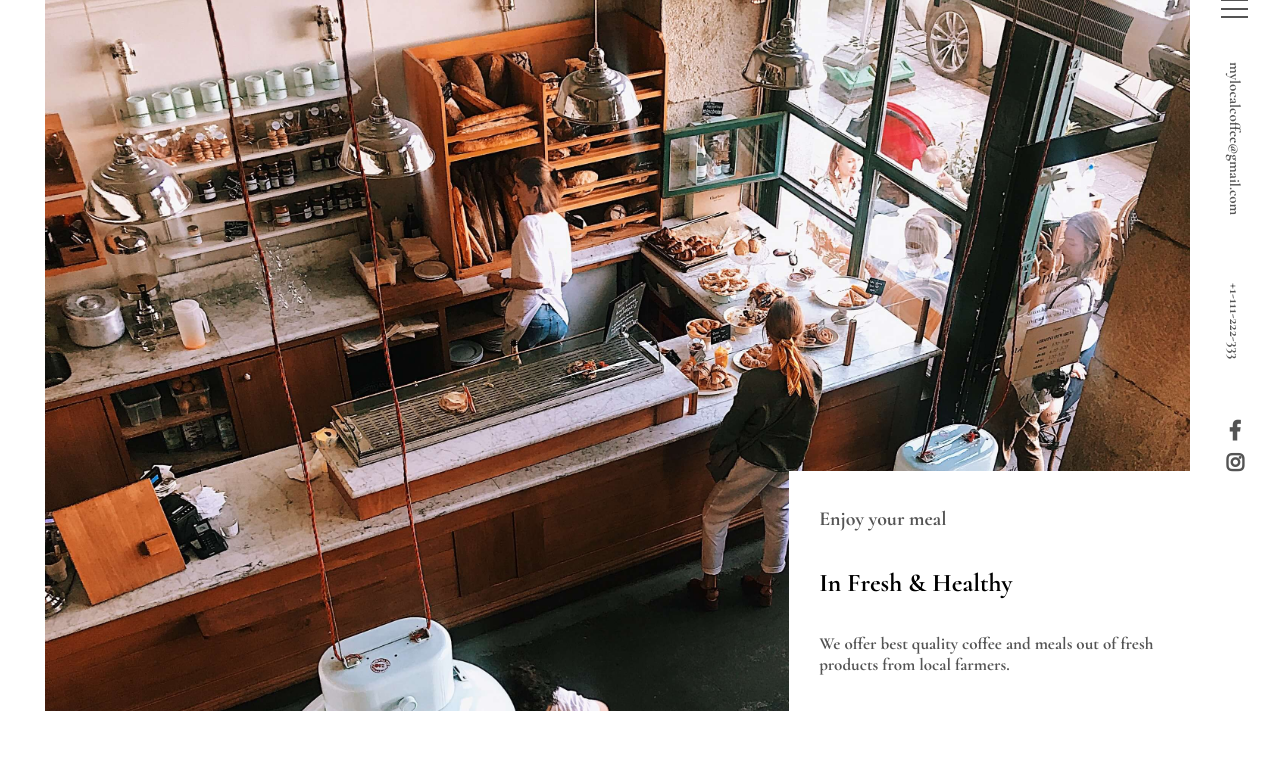
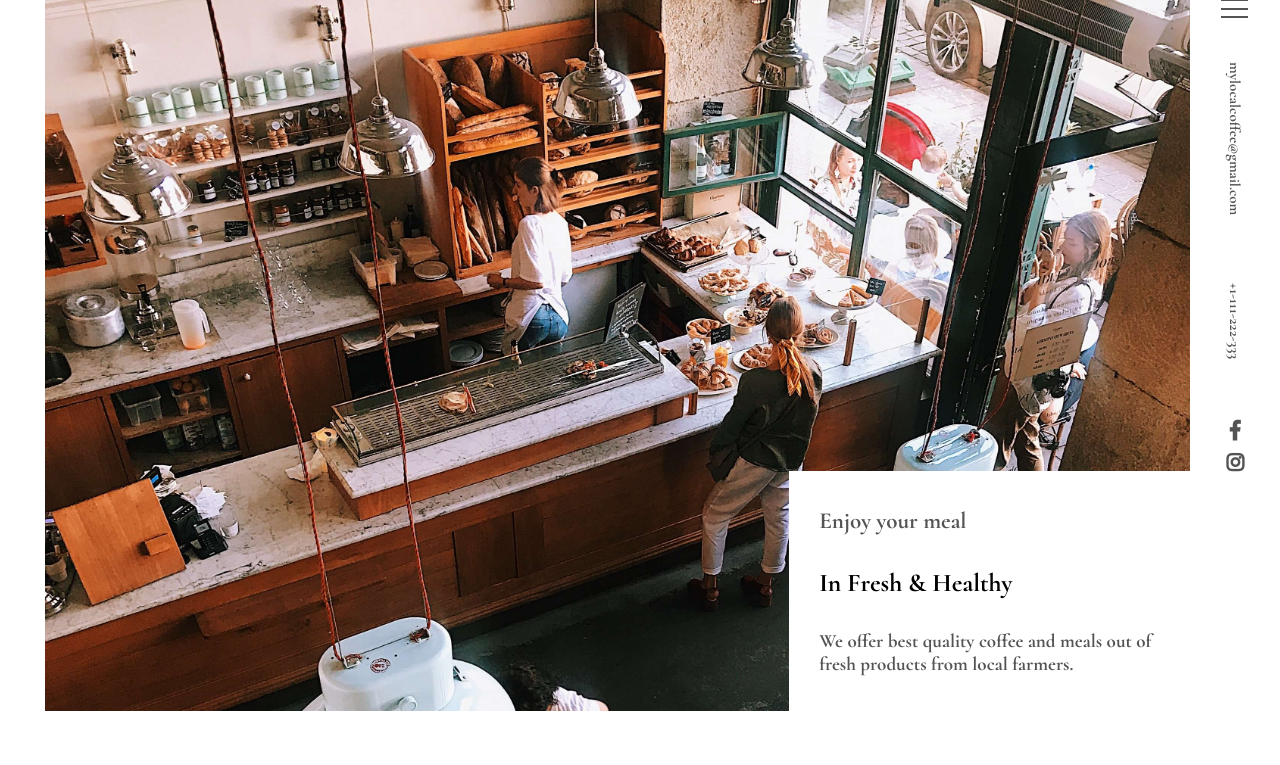
Before and after one commit to GMatorin/LocalCoffee, a PHP site: page /src/index.html in a window 1280 px wide. Shown: the part 46-811 px from the top of the page. Run offline with PHP 8.4, Linux system fonts and the light colour scheme; some libraries are stand-ins or nearby versions.

Commit message:
Minor font changes

```diff
--- a/scss/_config.scss
+++ b/scss/_config.scss
@@ -12,9 +12,6 @@ $font-main: 'Cormorant', serif;
 
 @mixin easeIn {
   transition: all 0.5s ease-in;
-}
-p {
-  //font-size: 21px;
 }
 
 img {
--- a/scss/_mobile.scss
+++ b/scss/_mobile.scss
@@ -216,6 +216,12 @@
           justify-content: space-between;
 
           text-align: initial;
+          h3 {
+            font-size: 23px;
+          }
+          p {
+            font-size: 19px;
+          }
         }
       }
     }
--- a/src/css/main.css
+++ b/src/css/main.css
@@ -585,6 +585,10 @@ footer {
           flex-direction: column;
           justify-content: space-between;
           text-align: initial; }
+          .welcome-hero_info .text-wrapper h3 {
+            font-size: 23px; }
+          .welcome-hero_info .text-wrapper p {
+            font-size: 19px; }
     .welcome .nav-info {
       position: relative;
       flex-basis: 5%;
```
